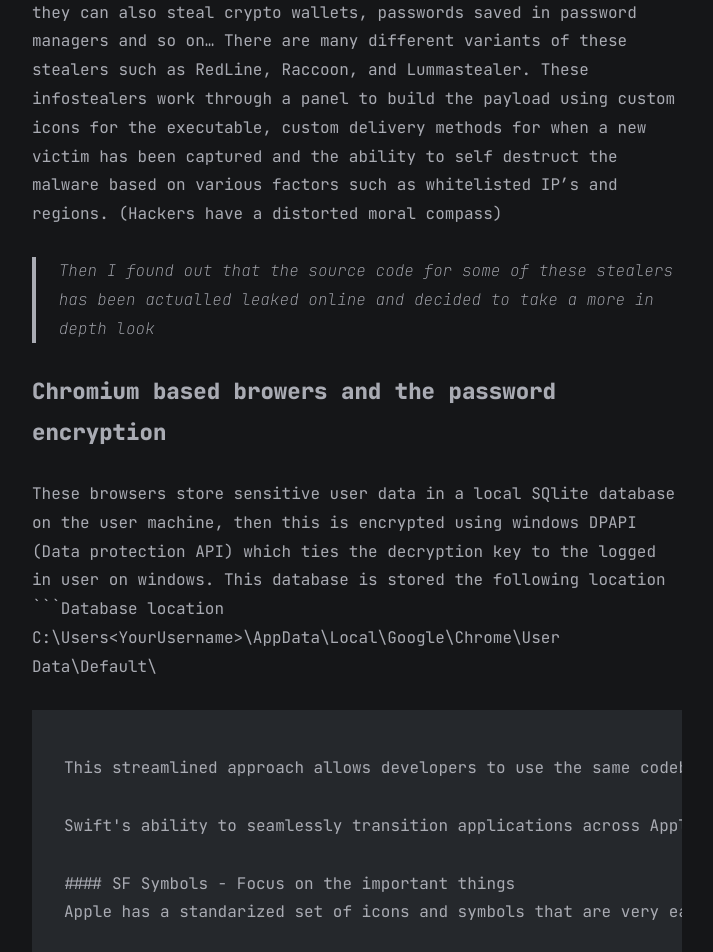
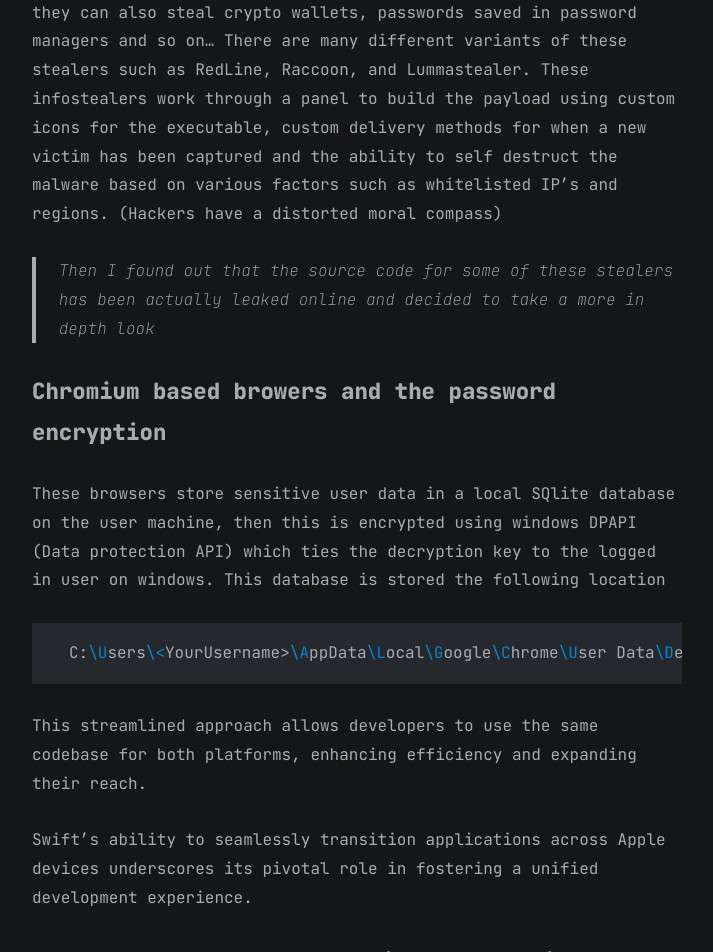
Before and after one commit to ArcticXO/arcticxo.github.io, a Jekyll site: the page built from all_collections/_posts/2025-05-30-Malware.md, in a window 1280 px wide and 1400 px high, scrolled down 1353 px. Shown: the top 952 px of the window, without its empty margins (283-996 px from the left). Built offline with Jekyll 4.4.1, drawn with Linux system fonts in a browser that asks for light colours; some of the changed text lies outside the part shown.

Commit message:
Update 2025-05-30-Malware.md

````diff
--- a/all_collections/_posts/2025-05-30-Malware.md
+++ b/all_collections/_posts/2025-05-30-Malware.md
@@ -8,20 +8,20 @@ categories: ["Github", "Malware", "Cybersecurity"]
 Recently, All of my gaming accounts were hacked, which was very strange considering I have 2 factor authentication enabled on all accounts and a unique and complex password for each account. This led me into investigating what had happened that had lead to a security compromise which took over all of my accounts.
 
 #### Crosshair X
-backtracking my steps, made me realise that I had downloaded a version of a popular crosshair app from github the night before, called Crosshair X which surprisingly didn't seem to work...
+Back-tracking my steps, made me realise that I had downloaded a version of a popular crosshair app from github the night before, called Crosshair X which surprisingly didn't seem to work...
 
 ![Crosshair X Repo](https://i.imgur.com/ooMCYFG.png)
 
 Then, I realised that this was an information stealer that steals all sensitive information from a victims PC such as discord tokens, saved autofill passwords, autofilled credit/debit cards from chromium based browsers as well as cookies. Another feature is that they can also steal crypto wallets, passwords saved in password managers and so on...  There are many different variants of these stealers such as RedLine, Raccoon, and Lummastealer. These infostealers work through a panel to build the payload using custom icons for the executable, custom delivery methods for when a new victim has been captured and the ability to self destruct the malware based on various factors such as whitelisted IP's and regions. (Hackers have a distorted moral compass)
 
->Then I found out that the source code for some of these stealers has been actualled leaked online and decided to take a more in depth look
+>Then I found out that the source code for some of these stealers has been actually leaked online and decided to take a more in depth look
 
 
 
 
 #### Chromium based browers and the password encryption
 These browsers store sensitive user data in a local SQlite database on the user machine, then this is encrypted using windows DPAPI (Data protection API) which ties the decryption key to the logged in user on windows. This database is stored the following location
-```Database location
+```bash
 C:\Users\<YourUsername>\AppData\Local\Google\Chrome\User Data\Default\
 ```
 
````
